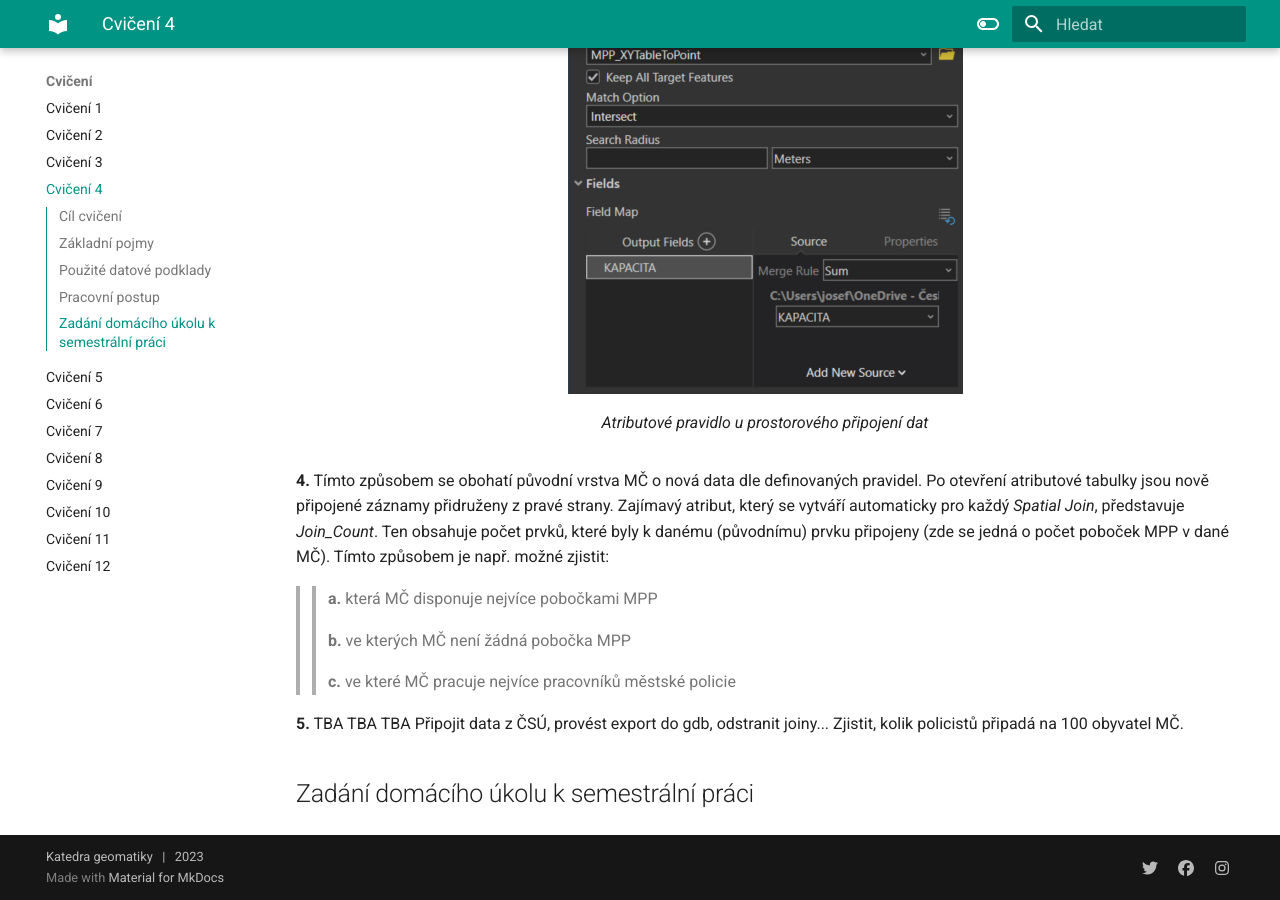
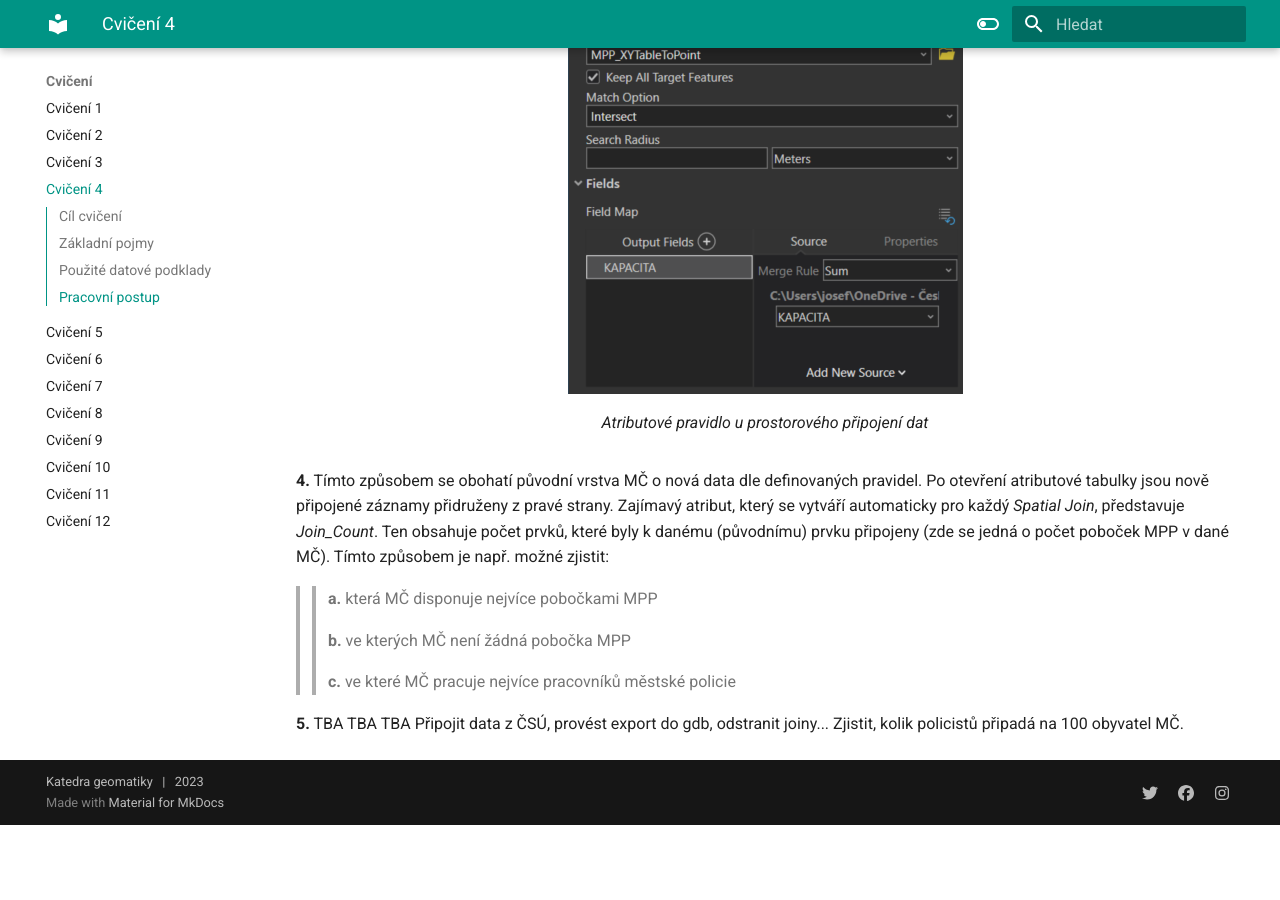
Before and after one commit to k155gis0/gis1, an MkDocs documentation site: the page built from docs/cviceni/cviceni4.md, in a window 1280 px wide and 900 px high, scrolled down 2223 px. Built offline with MkDocs 1.6.1 and Material for MkDocs 9.7.7, drawn with Linux system fonts in a browser that asks for light colours; after the commit the page ends 3048 px from its top, so only the background shows below that.

Commit message:
$editzz cv4

```diff
--- a/docs/cviceni/cviceni4.md
+++ b/docs/cviceni/cviceni4.md
@@ -52,6 +52,3 @@ Prostřednictvím společného pole (klíče) lze přiřadit záznamy v jedné t
 
 **5.** TBA TBA TBA
 Připojit data z ČSÚ, provést export do gdb, odstranit joiny... Zjistit, kolik policistů připadá na 100 obyvatel MČ.
-
-
-## Zadání domácího úkolu k semestrální práci
```
